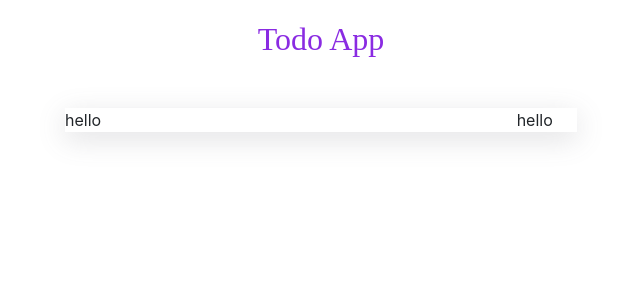
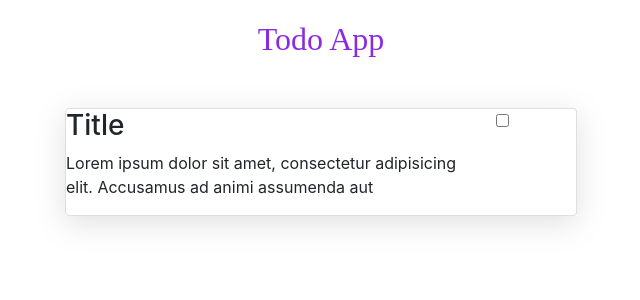
Before and after one commit to KavinduAkash/react-todo-app-with-firebase, a React (Create React App) app: page / in a window 1280 px wide. Shown: the top 300 px of the page, without its empty margins (319-959 px from the left). Built offline with nearby package versions, Linux system fonts and the light colour scheme.

Commit message:
import card component in to 'App' class

```diff
--- a/src/App.js
+++ b/src/App.js
@@ -1,6 +1,7 @@
 import React from 'react';
 import {Col, Row} from "reactstrap";
 import './App.style.scss';
+import Card from "./components/card";
 
 class App extends React.Component{
   render() {
@@ -10,10 +11,7 @@
             <h2>Todo App</h2>
           </div>
           <div className={'content'}>
-            <Row>
-              <Col sm={10} md={10} lg={10} xl={10}>hello</Col>
-              <Col sm={2} md={2} lg={2} xl={2}>hello</Col>
-            </Row>
+            <Card/>
           </div>
       </div>
     )
```
